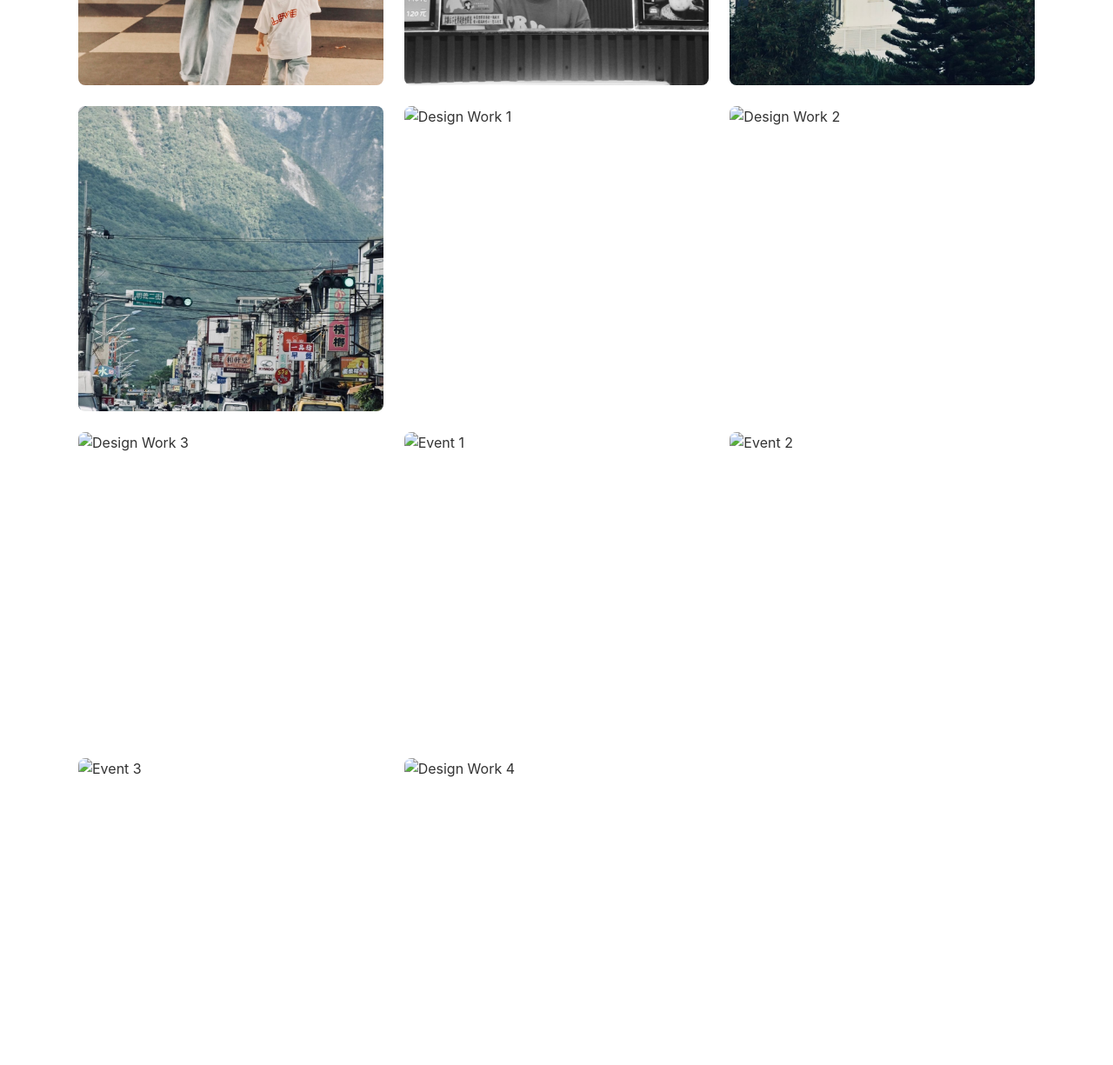
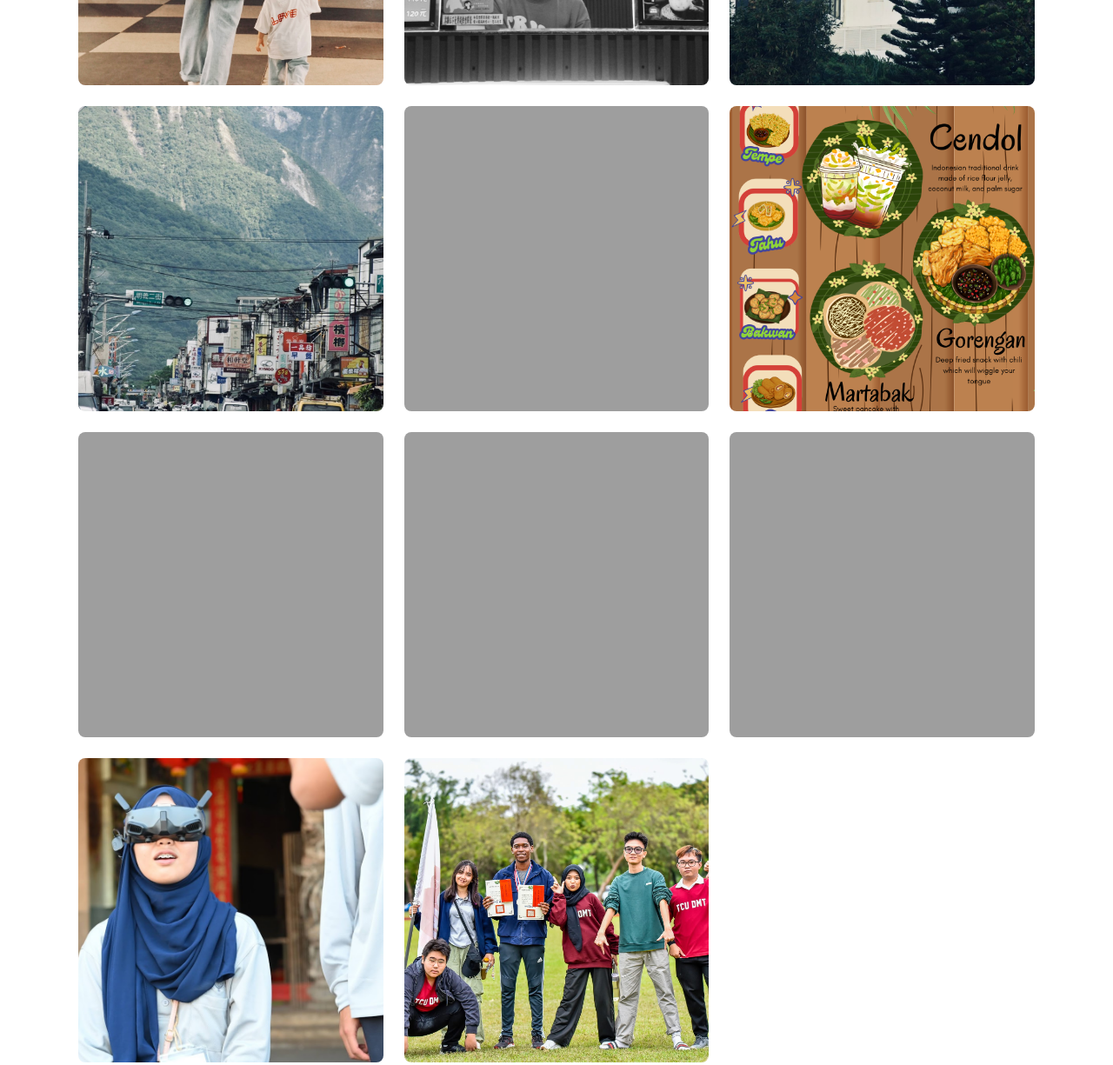
Before and after one commit to nabilafff/MyPortofolioWebsite, a plain HTML site: page gallery.html in a window 1280 px wide. Shown: the part 1080-2305 px from the top of the page at 87% size. Drawn offline with Linux system fonts and the light colour scheme; the site is published under a folder, as on GitHub Pages, so addresses that start at the root find nothing.

Commit message:
Update gallery.html

```diff
--- a/gallery.html
+++ b/gallery.html
@@ -109,7 +109,7 @@
 
                 <!-- Design -->
                 <div class="gallery-item" data-category="design">
-                    <img src="/images/magazine.png" alt="Design Work 1" />
+                    <img src="images/magazine.png" alt="Design Work 1" />
                     <div class="gallery-overlay">
                         <h3>Magazine's Designer</h3>
                         <p>Design</p>
@@ -117,7 +117,7 @@
                 </div>
 
                 <div class="gallery-item" data-category="design">
-                    <img src="/images/posterdesign1.png" alt="Design Work 2" />
+                    <img src="images/posterdesign1.png" alt="Design Work 2" />
                     <div class="gallery-overlay">
                         <h3>Poster Design</h3>
                         <p>Graphic Design</p>
@@ -125,7 +125,7 @@
                 </div>
 
                 <div class="gallery-item" data-category="design">
-                    <img src="/images/bookcover.png" alt="Design Work 3" />
+                    <img src="images/bookcover.png" alt="Design Work 3" />
                     <div class="gallery-overlay">
                         <h3>Tzu Chi Cover book</h3>
                         <p>Design</p>
@@ -134,7 +134,7 @@
 
                 <!-- Events -->
                 <div class="gallery-item" data-category="events">
-                    <img src="/images/internationalevent.jpeg" alt="Event 1" />
+                    <img src="images/internationalevent.jpeg" alt="Event 1" />
                     <div class="gallery-overlay">
                         <h3>International Event</h3>
                         <p>Feeds the guests at the event</p>
@@ -142,7 +142,7 @@
                 </div>
 
                 <div class="gallery-item" data-category="events">
-                    <img src="/images/Halloween.jpg" alt="Event 2" />
+                    <img src="images/Halloween.jpg" alt="Event 2" />
                     <div class="gallery-overlay">
                         <h3>Halloween Party</h3>
                         <p>Cosplay contest</p>
@@ -150,7 +150,7 @@
                 </div>
 
                 <div class="gallery-item" data-category="events">
-                    <img src="/images/dronetrip.jpg" alt="Event 3" />
+                    <img src="images/dronetrip.jpg" alt="Event 3" />
                     <div class="gallery-overlay">
                         <h3>Drone Operation.</h3>
                         <p>Event Coverage</p>
@@ -160,7 +160,7 @@
                 <!-- Additional Items -->
 
                 <div class="gallery-item" data-category="events">
-                    <img src="/images/sportsday.jpg" alt="Design Work 4" />
+                    <img src="images/sportsday.jpg" alt="Design Work 4" />
                     <div class="gallery-overlay">
                         <h3>Sports Day</h3>
                         <p>School Anniversary Celebration</p>
```
